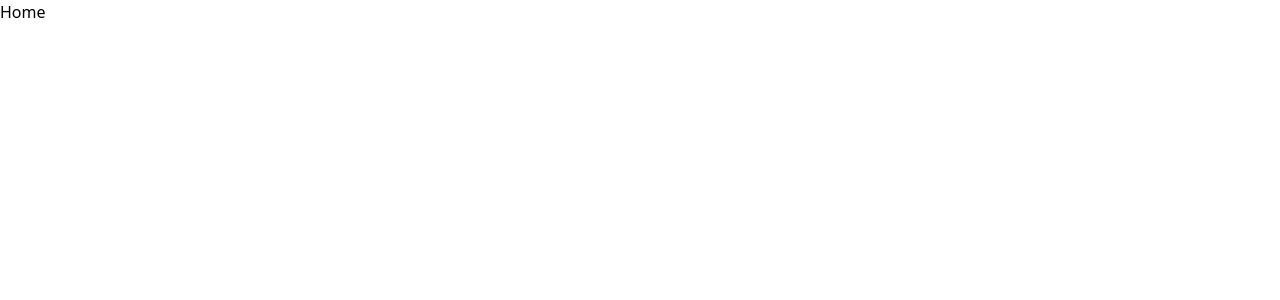
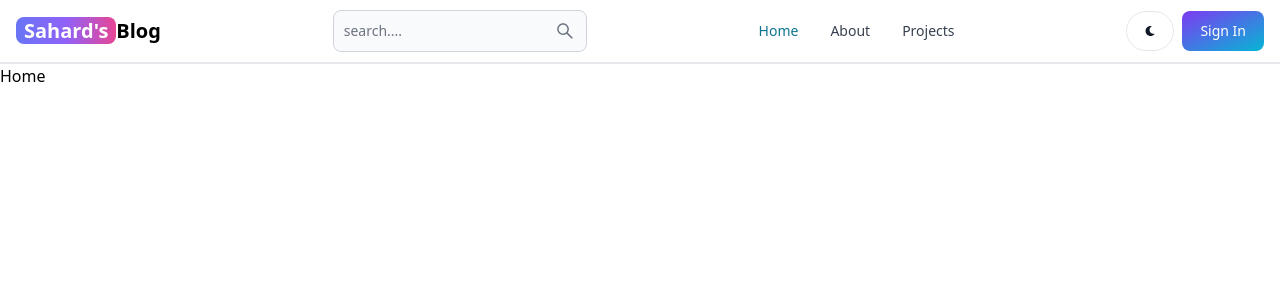
Before and after one commit to Chumar11/mern-blog, a React (Vite) app in the folder client/: page / in a window 1280 px wide. Shown: the top 300 px of the page. Built offline with nearby package versions, Linux system fonts and the light colour scheme.

Commit message:
Haeder Section

```diff
--- a/client/package.json
+++ b/client/package.json
@@ -10,8 +10,11 @@
     "preview": "vite preview"
   },
   "dependencies": {
+    "flowbite": "^2.5.2",
+    "flowbite-react": "^0.10.2",
     "react": "^18.3.1",
     "react-dom": "^18.3.1",
+    "react-icons": "^5.4.0",
     "react-router-dom": "^7.0.2"
   },
   "devDependencies": {
--- a/client/src/App.jsx
+++ b/client/src/App.jsx
@@ -6,10 +6,12 @@
 import SignUp from "./pages/SignUp";
 import Dashboard from "./pages/Dashboard";
 import Projects from "./pages/Projects";
+import Header from "./componets/Header";
 
 export default function App() {
   return (
     <BrowserRouter>
+      <Header />
       <Routes>
         <Route path="/" element={<Home />} />
         <Route path="/about" element={<About />} />
--- /dev/null
+++ b/client/src/componets/Header.jsx
@@ -0,0 +1,59 @@
+import { Button, TextInput } from "flowbite-react";
+import React from "react";
+import { Link, useLocation } from "react-router-dom";
+import { AiOutlineSearch } from "react-icons/ai";
+import { FaMoon } from "react-icons/fa";
+import { Navbar } from "flowbite-react";
+
+export default function Header() {
+  const path = useLocation().pathname;
+  return (
+    <Navbar className="border-b-2">
+      <Link
+        to="/"
+        className="self-center whitespace-nowrap text-sm sm:text-xl font-semibold dark:text-white"
+      >
+        <span className="px-2 bg-gradient-to-r from-indigo-500 via-purple-500 to-pink-500 rounded-lg text-white">
+          Sahard's
+        </span>
+        Blog
+      </Link>
+      <form>
+        <TextInput
+          type="text"
+          placeholder="search...."
+          rightIcon={AiOutlineSearch}
+          className="hidden lg:inline"
+        />
+      </form>
+      <Button className="w-12 h-10 lg:hidden" color="gray" pill>
+        <AiOutlineSearch />
+      </Button>
+      <div className="flex gap-2 md:order-2 ">
+        <Button
+          className="
+        w-12 h-10 hidden sm:inline"
+          color="gray"
+          pill
+        >
+          <FaMoon />
+        </Button>
+        <Link to="/sign-in">
+          <Button gradientDuoTone="purpleToBlue"> Sign In</Button>
+        </Link>
+        <Navbar.Toggle></Navbar.Toggle>
+      </div>
+      <Navbar.Collapse>
+        <Navbar.Link active={path === "/"} as={"div"}>
+          <Link to="/">Home</Link>
+        </Navbar.Link>
+        <Navbar.Link active={path === "/about"} as={"div"}>
+          <Link to="/about">About</Link>
+        </Navbar.Link>
+        <Navbar.Link active={path === "/project"} as={"div"}>
+          <Link to="/project">Projects</Link>
+        </Navbar.Link>
+      </Navbar.Collapse>
+    </Navbar>
+  );
+}
--- a/client/tailwind.config.js
+++ b/client/tailwind.config.js
@@ -1,8 +1,9 @@
 /** @type {import('tailwindcss').Config} */
+const flowbite = require("flowbite-react/tailwind");
 export default {
-  content: ["./index.html", "./src/**/*.{js,ts,jsx,tsx}"],
+  content: ["./index.html", "./src/**/*.{js,ts,jsx,tsx}", flowbite.content()],
   theme: {
     extend: {},
   },
-  plugins: [],
+  plugins: [flowbite.plugin()],
 };
```
Also changed, not shown: 1 other file (tests, documents, lock files or other folders).
